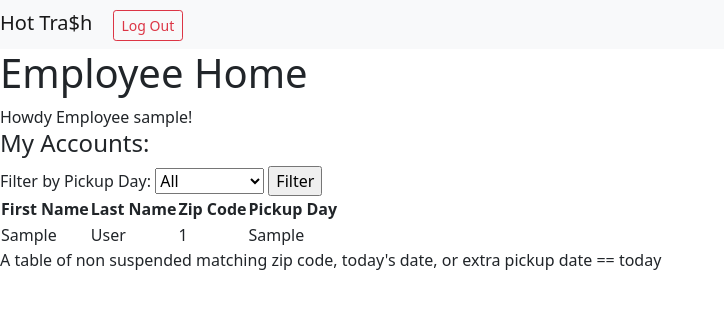
After one commit to megancindric/Django_Trash_Collector, a Django app: page /employees/my_accounts/ in a window 1280 px wide. The commit adds this page. Shown: the top 309 px of the page, without its empty margins (0-724 px from the left). Run offline with Django 3.2, Linux system fonts and the light colour scheme; a user stored in the database is signed in; tables that the repository leaves empty hold one stand-in row (values such as "Sample post").

Commit message:
Adding view for all accounts w/ ability to filter

```diff
--- /dev/null
+++ b/trash_collector/employees/templates/employees/my_accounts.html
@@ -0,0 +1,49 @@
+{% extends 'base.html' %}
+
+{% block title %}{% block header %} Employee Home {% endblock %}{% endblock %}
+
+{% block content %}
+  {% if user.is_authenticated %}
+    Howdy Employee {{ user.username }}!
+
+  <h4>My Accounts:</h4>
+  <form action ="{% url 'employees:my_accounts' %}", method="POST">
+    {% csrf_token %}
+    <label for="pickup_day">Filter by Pickup Day:</label>
+    <select name="pickup_day" id="pickup_day">
+        <option value="All" selected>All</option>
+        <option value="Monday">Monday</option>
+        <option value="Tuesday">Tuesday</option>
+        <option value="Wednesday">Wednesday</option>
+        <option value="Thursday">Thursday</option>
+        <option value="Friday">Friday</option>
+    </select>
+    <input type="submit" value="Filter">
+</form>
+  <table>
+    <tr>
+      <th>First Name</th>
+      <th>Last Name</th>
+      <th>Zip Code</th>
+      <th>Pickup Day</th>
+    </tr>
+    {% for customer in matching_customers %}
+    <tr>
+      <td>{{customer.first_name}}</td>
+      <td>{{customer.last_name}}</td>
+      <td>{{customer.zip_code}}</td>
+      <td>{{customer.pickup_day}}</td>
+
+    </tr>
+    {% endfor %}
+  </table>
+    {% for customer in matching_customers %}
+
+    {% endfor %}
+    <p>A table of non suspended matching zip code, today's date, or extra pickup date == today</p>
+  {% else %}
+    <p>You are at the employee index, but you are not logged in.</p>
+    <a href="{% url 'login' %}">Log In</a>
+    <a href="{% url 'accounts:register' %}">Sign Up</a>
+  {% endif %}
+{% endblock %}
--- a/trash_collector/employees/urls.py
+++ b/trash_collector/employees/urls.py
@@ -8,5 +8,6 @@ app_name = "employees"
 urlpatterns = [
     path('', views.index, name="index"),
     path('create/', views.create, name='create'),
+    path('my_accounts/', views.my_accounts, name='my_accounts'),
 
 ]
--- a/trash_collector/employees/views.py
+++ b/trash_collector/employees/views.py
@@ -8,16 +8,14 @@ import calendar
 
 # Create your views here.
 
-# TODO: Create a function for each path created in employees/urls.py. Each will need a template as well.
+#Displays pickupsf for:
+    #Customers in employee zip code, where pickup day is today & service is not suspended OR there is a 1-time pickup scheduled for today
 def index(request):
     user = request.user
 
     try:
         # This line inside the 'try' will return the customer record of the logged-in user if one exists
         logged_in_employee = Employee.objects.get(user=user)
-
-
-
     except:
         return HttpResponseRedirect(reverse('employees:create'))
 
@@ -31,20 +29,36 @@ def index(request):
         if customer.has_extra_pickup and customer.extra_pickup_day == today:
             matching_customers.append(customer)
         elif customer.pickup_day == today_string and not is_suspended:
-        #Today's date needs to be > start and <
             matching_customers.append(customer)
-
-        #filter(zip_code=logged_in_employee.zip_code)
-        #Matches our zip
-        #Today is customer's pickup day
-        #Customer is not suspended
-        #Today is customer's 1-time pickup
     context = {
         'matching_customers': matching_customers
     }
     print(user)
     print(matching_customers)
     return render(request, 'employees/index.html', context)
+
+#Display all ccustomers in zip code, option to filter by pickup day
+def my_accounts(request):
+    user = request.user
+    logged_in_employee = Employee.objects.get(user=user)
+    Customer = apps.get_model('customers.Customer')
+    matching_customers = []
+
+    if(request.method == "POST" and request.POST.get("pickup_day") != "All"):
+        pickup_day = request.POST.get("pickup_day")
+        all_customers = Customer.objects.filter(pickup_day=pickup_day)
+    else:
+        all_customers = Customer.objects.all()
+
+    for customer in all_customers:
+        if customer.zip_code == logged_in_employee.zip_code:
+            matching_customers.append(customer)
+
+    context = {
+        'matching_customers': matching_customers
+    }
+
+    return render(request, 'employees/my_accounts.html', context)
 
 def create(request):
     if request.method == "POST":
@@ -57,3 +71,7 @@ def create(request):
         return render(request, 'employees/index.html')
     else:
          return render(request, 'employees/create.html')
+
+def confirm_pickup(request):
+    pass
+#TODO - will select current customer, ask to confirm pickup, then on click will charge customer
--- a/trash_collector/templates/base.html
+++ b/trash_collector/templates/base.html
@@ -25,7 +25,7 @@
 
     <p>Employee Navbar</p>
     <a class="btn btn-outline-success" href="{% url 'employees:index' %}">Home</a>
-    <p>View upcoming pickups</p>
+    <a class="btn btn-outline-success" href="{% url 'employees:my_accounts' %}">My Accounts</a>
 
     {% endif %}
   {% endfor %}
```
